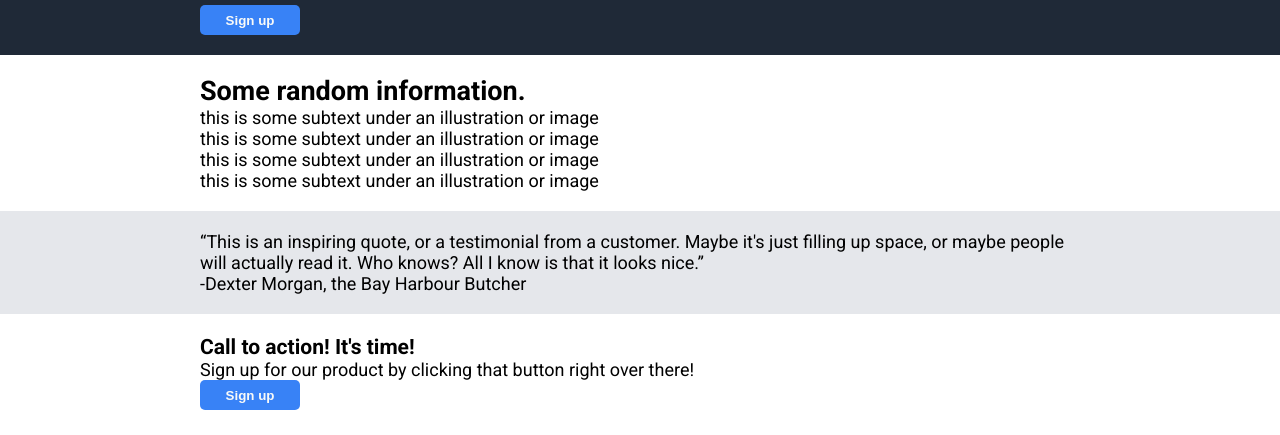
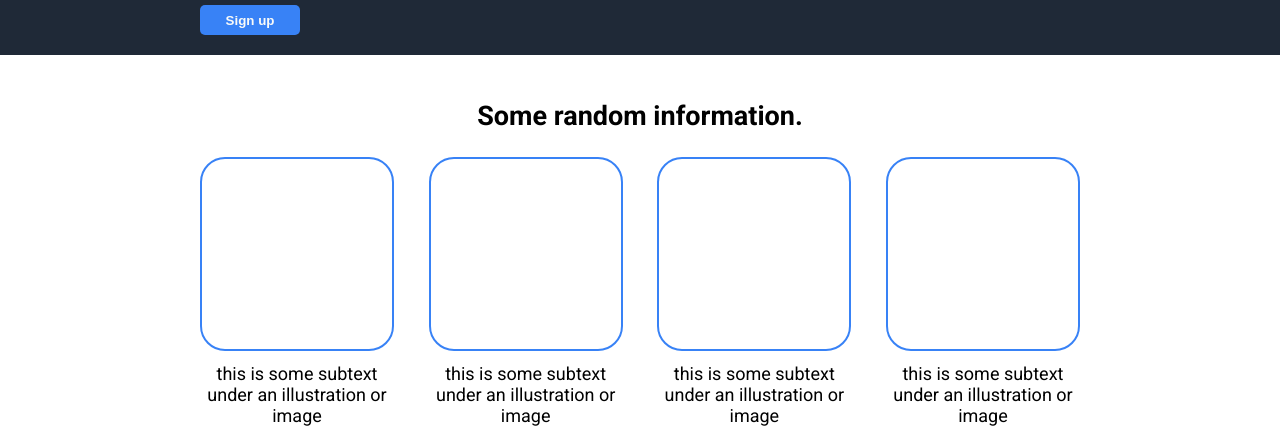
Before and after one commit to joeprice20/odin-landing-page, a plain HTML site: page index.html in a window 1280 px wide. Shown: the part 365-800 px from the top of the page. Drawn offline with Linux system fonts and the light colour scheme.

Commit message:
style info section

```diff
--- a/index.html
+++ b/index.html
@@ -42,20 +42,25 @@
     </div>
 
     <div class="regular-background">
+
+        <h2>Some random information.</h2>
         <div class="info-section">
-            <h2>Some random information.</h2>
-
+            <div class="info-item">
                 <div class="square"></div>
                 <p>this is some subtext under an illustration or image</p>
-
+            </div>
+            <div class="info-item">
                 <div class="square"></div>
                 <p>this is some subtext under an illustration or image</p>
-
+            </div>
+            <div class="info-item">
                 <div class="square"></div>
                 <p>this is some subtext under an illustration or image</p>
-
+            </div>
+            <div class="info-item">
                 <div class="square"></div>
                 <p>this is some subtext under an illustration or image</p>
+            </div>
         </div>
     </div>
 
--- a/style.css
+++ b/style.css
@@ -18,6 +18,11 @@ h2,
 h3 {
     padding: 0;
     margin: 0;
+}
+
+h2{
+    text-align: center;
+    padding: 25px;
 }
 
 ul {
@@ -103,11 +108,37 @@ button {
     background-color: #1f2937;
 }
 
-.quote-background{
+.quote-background {
     background-color: #e5e7eb;
     color: black;
 }
 
-.regular-background{
+.regular-background {
     color: black;
 }
+
+.square {
+    border-radius: 25px;
+    border: 2px solid #3882F6;
+    padding: 20px;
+    width: 150px;
+    height: 150px;
+
+}
+
+.info-section{
+    display: flex;
+    text-align: center;
+    align-items: center;
+    justify-content: space-between;
+
+}
+
+.info-item{
+    display: flex;
+    flex-direction: column;
+    align-items:center;
+    max-width:min-content;
+    gap: 12px;
+
+}
```
Lines whose indentation alone changed are shown as unchanged.
